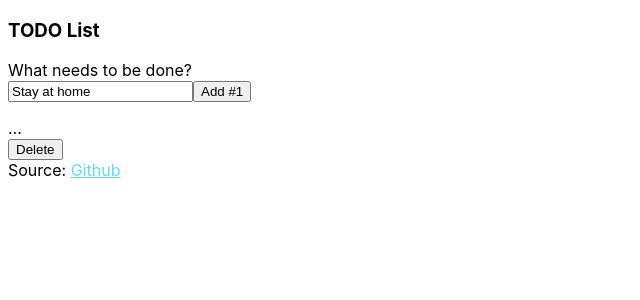
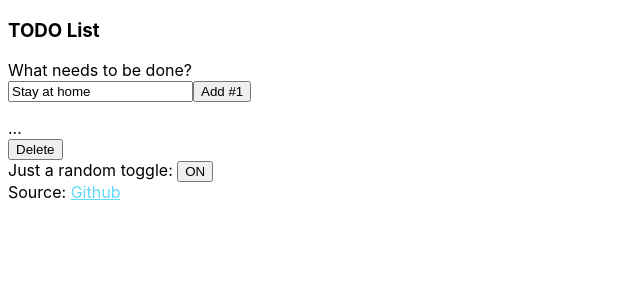
Before and after one commit to kaicarver/todo, a React (Create React App) app: page / in a window 1280 px wide. Shown: the top 300 px of the page, without its empty margins (0-640 px from the left). Built offline with nearby package versions, Linux system fonts and the light colour scheme.

Commit message:
add a toggle just to try

```diff
--- a/src/App.js
+++ b/src/App.js
@@ -33,6 +33,7 @@ class TodoApp extends React.Component {
         </form>
         <TodoList items={this.state.items} />
         <TodoDetail/>
+        <div>Just a random toggle: <Toggle/></div>
         Source: <a
           className="App-link"
           href="https://github.com/kaicarver/todo"
@@ -91,8 +92,7 @@ class TodoItem extends React.Component {
     return (
       <li
         onClick={() => this.handleClick(this.props.items, count)}>
-        <span>{count + 1}.</span>
-        {item.text}
+        <span>{count + 1}.</span> {item.text}
       </li>
     );
   }
@@ -108,4 +108,25 @@ function TodoDetail() {
   );
 }
 
+class Toggle extends React.Component {
+  constructor(props) {
+    super(props);
+    this.state = {isToggleOn: true};
+    // This binding is necessary to make `this` work in the callback
+    this.handleClick = this.handleClick.bind(this);
+  }
+  handleClick() {
+    this.setState(state => ({
+      isToggleOn: !state.isToggleOn
+    }));
+  }
+  render() {
+    return (
+      <button onClick={this.handleClick}>
+        {this.state.isToggleOn ? 'ON' : 'OFF'}
+      </button>
+    );
+  }
+}
+
 export default TodoApp;
```
